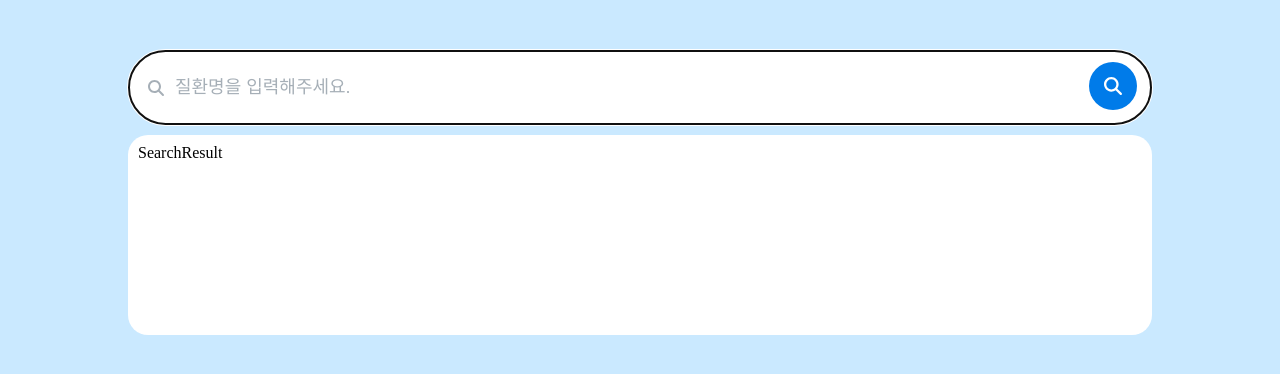
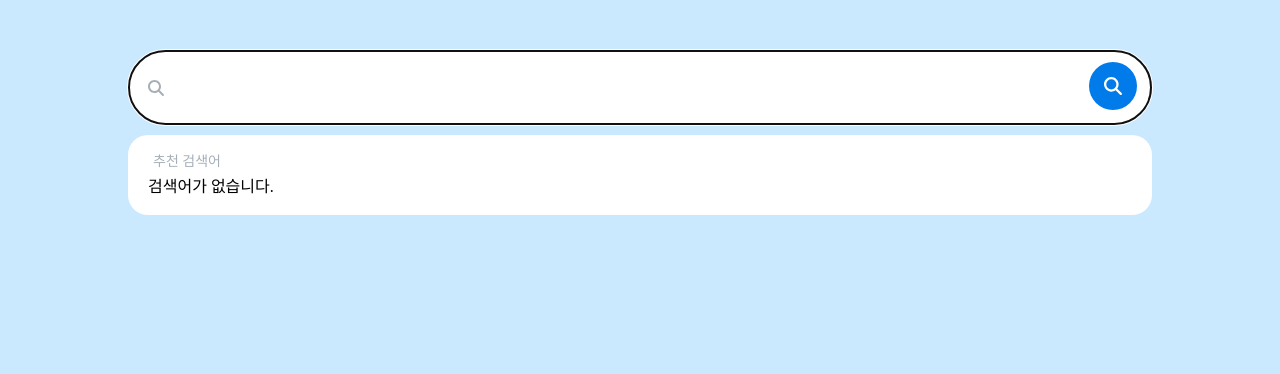
Before and after one commit to sik9252/pre-onboarding-11th-4, a React (Vite) app: page / in a window 1280 px wide. Both pictures are taken after a click on the element 640 px from the left and 87 px from the top of the page. Shown: the top 374 px of the page. Built offline with nearby package versions, Linux system fonts and the light colour scheme.

Commit message:
feat: 추천 검색어 목록, 키보드로 추천 검색어 이동 기능 구현

```diff
--- /dev/null
+++ b/src/api/customAxios.js
@@ -0,0 +1,5 @@
+import axios from "axios";
+
+export const customAxios = axios.create({
+  baseURL: "http://localhost:4000/sick",
+});
--- /dev/null
+++ b/src/api/getDisease.js
@@ -0,0 +1,5 @@
+import { customAxios } from "./customAxios";
+
+export const getDisease = async (diseaseName) => {
+  return await customAxios.get(`?q=${diseaseName}`);
+};
--- a/src/components/SearchBar/index.jsx
+++ b/src/components/SearchBar/index.jsx
@@ -3,10 +3,24 @@ import { FontAwesomeIcon } from "@fortawesome/react-fontawesome";
 import { faMagnifyingGlass } from "@fortawesome/free-solid-svg-icons";
 import SearchButton from "../SearchButton";
 
-function SearchBar({ onClick, onBlur }) {
+function SearchBar({
+  placeholder,
+  onClick,
+  onFocus,
+  onChange,
+  value,
+  onCompositionStart,
+  onCompositionEnd,
+}) {
   return (
-    <SearchBarContainer onClick={onClick} onBlur={onBlur}>
-      <Input placeholder="질환명을 입력해주세요." />
+    <SearchBarContainer onFocus={onFocus} onClick={onClick}>
+      <Input
+        placeholder={placeholder}
+        onChange={onChange}
+        value={value}
+        onCompositionStart={onCompositionStart}
+        onCompositionEnd={onCompositionEnd}
+      />
       <FontAwesomeIcon icon={faMagnifyingGlass} />
       <SearchButton />
     </SearchBarContainer>
--- a/src/components/SearchResult/index.jsx
+++ b/src/components/SearchResult/index.jsx
@@ -1,7 +1,64 @@
-import { SearchResultContainer } from "./style";
+import { useState, useEffect } from "react";
+import { SearchResultContainer, Item } from "./style";
+import { FontAwesomeIcon } from "@fortawesome/react-fontawesome";
+import { faMagnifyingGlass } from "@fortawesome/free-solid-svg-icons";
 
-function SearchResult() {
-  return <SearchResultContainer>SearchResult</SearchResultContainer>;
+function SearchResult({ diseaseList, diseaseName, isComposing }) {
+  const [selectedItemIndex, setSelectedItemIndex] = useState(-1);
+  const diseaseListLength = diseaseList.length;
+
+  useEffect(() => {
+    const handleKeyDown = (e) => {
+      if (e.key === "ArrowDown") {
+        if (isComposing) return;
+        if (selectedItemIndex < diseaseListLength - 1) {
+          setSelectedItemIndex((prevIndex) => prevIndex + 1);
+        }
+      }
+      if (e.key === "ArrowUp") {
+        if (selectedItemIndex > 0) {
+          setSelectedItemIndex((prevIndex) => prevIndex - 1);
+        }
+      }
+      if (e.key === "Escape") {
+        setSelectedItemIndex(-1);
+      }
+    };
+
+    window.addEventListener("keydown", handleKeyDown);
+    return () => {
+      window.removeEventListener("keydown", handleKeyDown);
+    };
+  }, [isComposing, diseaseListLength, selectedItemIndex]);
+
+  useEffect(() => {
+    setSelectedItemIndex(-1);
+  }, [diseaseName]);
+
+  const handleResultClick = (event) => {
+    event.stopPropagation();
+  };
+
+  return (
+    <SearchResultContainer onClick={handleResultClick}>
+      <div>추천 검색어</div>
+      {diseaseList.length > 0 && diseaseName ? (
+        <>
+          {diseaseList.map((disease, index) => (
+            <Item
+              key={disease.sickCd}
+              className={index === selectedItemIndex ? "selected" : ""}
+            >
+              <FontAwesomeIcon icon={faMagnifyingGlass} />
+              <span>{disease.sickNm}</span>
+            </Item>
+          ))}
+        </>
+      ) : (
+        <div>검색어가 없습니다.</div>
+      )}
+    </SearchResultContainer>
+  );
 }
 
 export default SearchResult;
--- a/src/components/SearchResult/style.js
+++ b/src/components/SearchResult/style.js
@@ -2,9 +2,39 @@ import styled from "styled-components";
 
 export const SearchResultContainer = styled.div`
   max-width: 1024px;
-  min-height: 200px;
+  max-height: 600px;
+  overflow-y: scroll;
   margin: 10px auto 0 auto;
   background-color: #ffffff;
   border-radius: 20px;
-  padding: 10px;
+  padding: 20px;
+
+  & > div:nth-child(1) {
+    font-size: 14px;
+    color: #a6afb7;
+    margin-bottom: 10px;
+    margin-left: 5px;
+  }
 `;
+
+export const Item = styled.div`
+  width: 100%;
+  padding: 15px 0;
+  cursor: pointer;
+
+  & > svg {
+    color: #a6afb7;
+    margin-right: 8px;
+    margin-left: 5px;
+  }
+
+  &.selected {
+    background-color: #eeeeee;
+    border-radius: 10px;
+  }
+
+  &:hover {
+    background-color: #dddddd;
+    border-radius: 10px;
+  }
+`;
--- a/src/pages/Main/index.jsx
+++ b/src/pages/Main/index.jsx
@@ -1,10 +1,14 @@
-import { useState } from "react";
+import { useState, useEffect } from "react";
 import { MainContainer } from "./style";
 import SearchBar from "../../components/SearchBar";
 import SearchResult from "../../components/SearchResult";
+import { getDisease } from "../../api/getDisease";
 
 function Main() {
   const [isSearchBarClicked, setIsSearchBarClicked] = useState(false);
+  const [diseaseName, setDiseaseName] = useState("");
+  const [diseaseList, setDiseaseList] = useState([]);
+  const [isComposing, setIsComposing] = useState(false);
 
   const focusSearchBar = (e) => {
     e.stopPropagation();
@@ -15,14 +19,72 @@ function Main() {
     setIsSearchBarClicked(false);
   };
 
-  const handleBlur = () => {
-    setIsSearchBarClicked(false);
+  const handleFocus = () => {
+    setIsSearchBarClicked(true);
   };
+
+  const handleDiseaseNameChange = (e) => {
+    setDiseaseName(e.target.value);
+  };
+
+  // ESC 눌렀을때 검색어 초기화
+  const handleKeyDown = (e) => {
+    if (e.key === "Escape") {
+      setDiseaseName("");
+    }
+  };
+
+  useEffect(() => {
+    window.addEventListener("keydown", handleKeyDown);
+    return () => {
+      window.removeEventListener("keydown", handleKeyDown);
+    };
+  }, []);
+
+  // 질환명 API 요청
+  useEffect(() => {
+    const getDiseasesFunc = (diseaseName) => {
+      // API 호출 횟수 확인용
+      console.info("calling api");
+      getDisease(diseaseName)
+        .then((res) => {
+          setDiseaseList(res.data.slice(0, 7));
+        })
+        .catch((error) => {
+          console.log(error);
+        });
+    };
+
+    if (isSearchBarClicked && diseaseName) {
+      // API 호출 줄이기 위한 debounce 적용
+      const debounce = setTimeout(() => {
+        getDiseasesFunc(diseaseName);
+      }, 400);
+
+      return () => {
+        clearTimeout(debounce);
+      };
+    }
+  }, [isSearchBarClicked, diseaseName]);
 
   return (
     <MainContainer onClick={() => focusOutSearchBar()}>
-      <SearchBar onClick={(e) => focusSearchBar(e)} onBlur={handleBlur} />
-      {isSearchBarClicked ? <SearchResult /> : null}
+      <SearchBar
+        placeholder={isSearchBarClicked ? "" : "질환명을 입력해주세요."}
+        onClick={(e) => focusSearchBar(e)}
+        onFocus={handleFocus}
+        onChange={handleDiseaseNameChange}
+        value={diseaseName}
+        onCompositionStart={() => setIsComposing(true)}
+        onCompositionEnd={() => setIsComposing(false)}
+      />
+      {isSearchBarClicked ? (
+        <SearchResult
+          diseaseList={diseaseList}
+          diseaseName={diseaseName}
+          isComposing={isComposing}
+        />
+      ) : null}
     </MainContainer>
   );
 }
```
